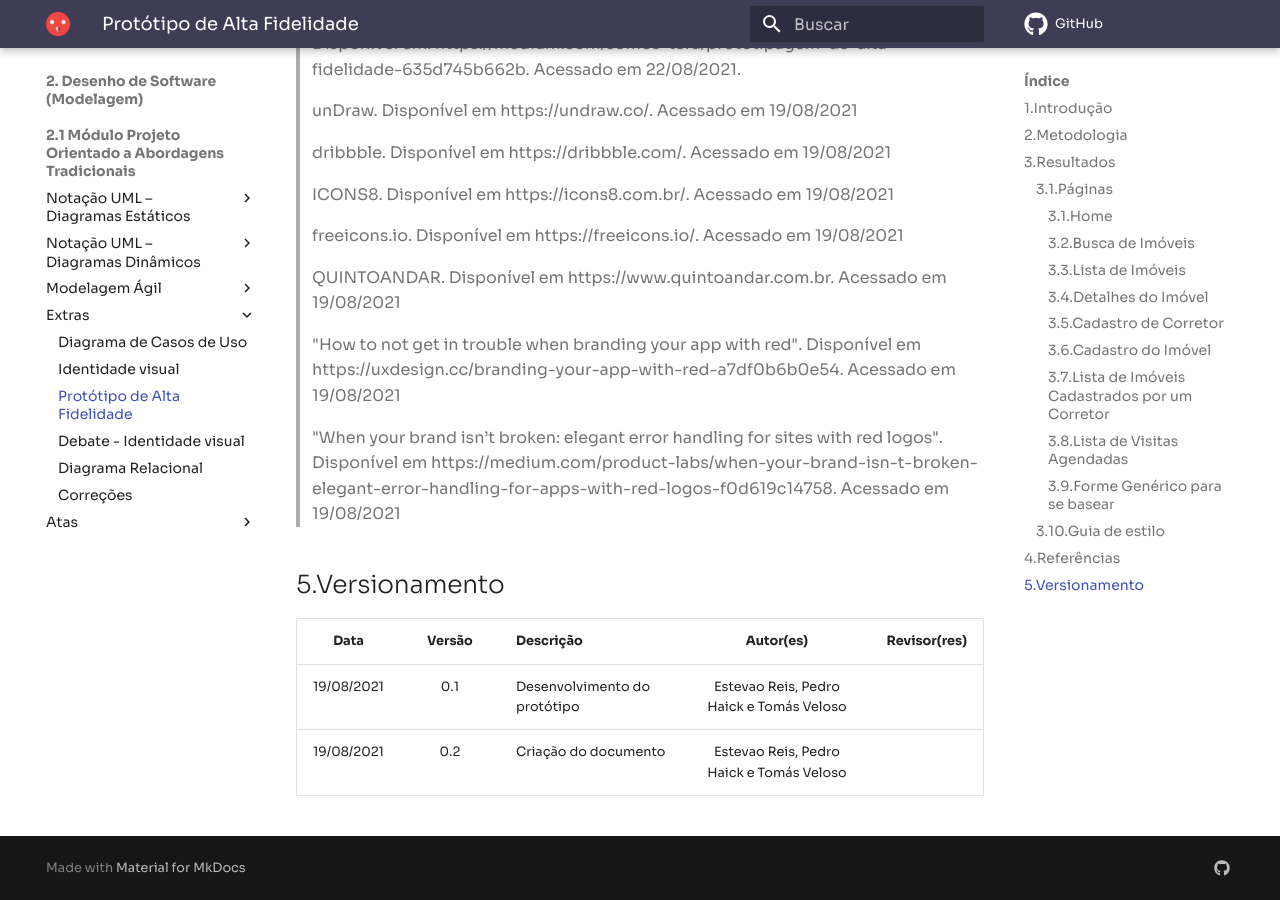
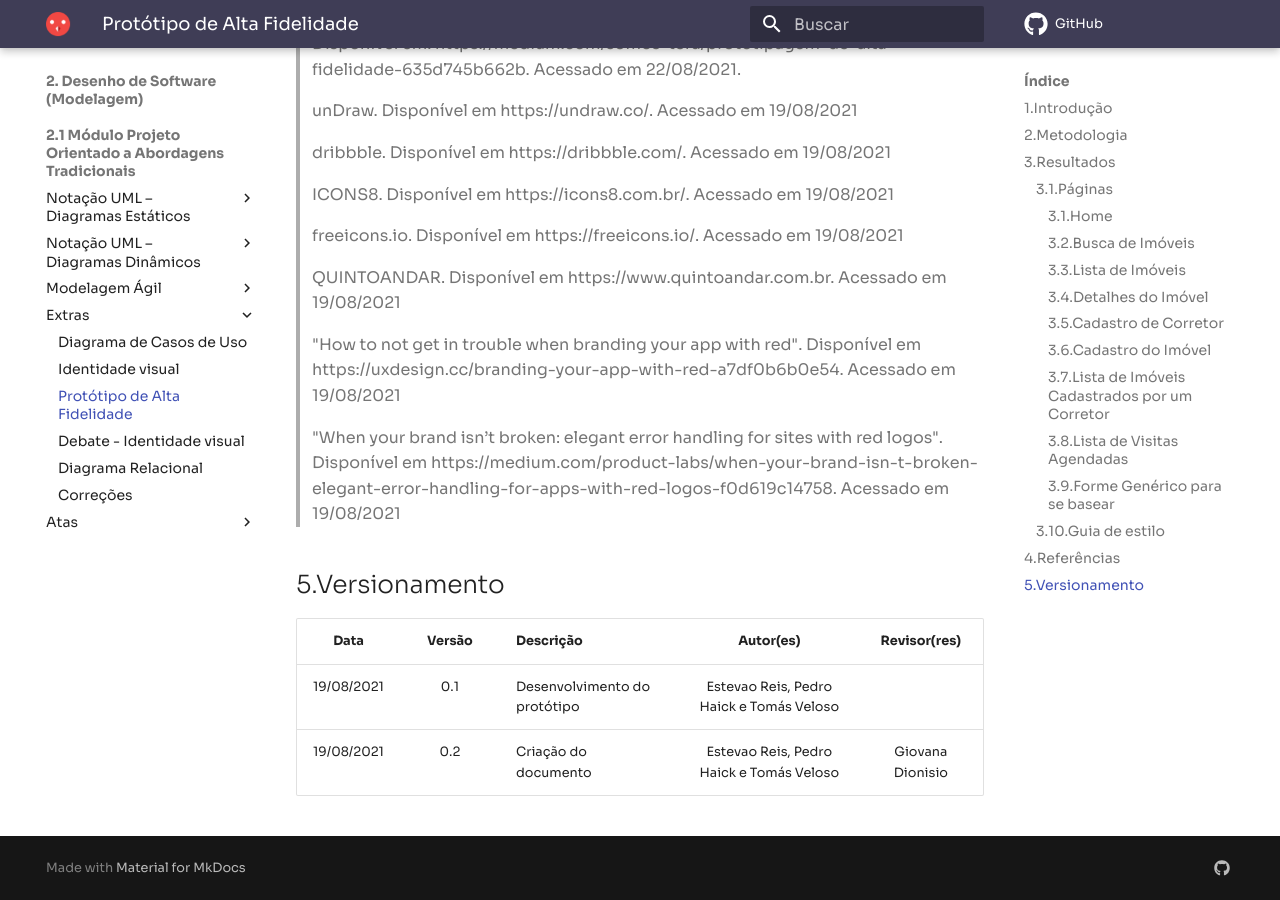
Before and after one commit to UnBArqDsw2021-1/2021.1_G04_Cardeal, an MkDocs documentation site: the page built from docs/modelagem/prototipo_alta.md, in a window 1280 px wide and 900 px high, scrolled down 7472 px. Built offline with MkDocs 1.6.1 and Material for MkDocs 9.7.7, drawn with Linux system fonts in a browser that asks for light colours; comment, search, counter and statistics services are not loaded.

Commit message:
adding review

```diff
--- a/docs/modelagem/prototipo_alta.md
+++ b/docs/modelagem/prototipo_alta.md
@@ -59,4 +59,4 @@ Esse foi o gia de estilo criado para nos basearmos no desenvolvimento da interfa
 | Data | Versão | Descrição | Autor(es) | Revisor(res)
 | :--: | :--: | -- | :--: | :--: |
 | 19/08/2021 | 0.1 | Desenvolvimento do protótipo |  Estevao Reis, Pedro Haick e Tomás Veloso| |
-| 19/08/2021 | 0.2 | Criação do documento |  Estevao Reis, Pedro Haick e Tomás Veloso| |
+| 19/08/2021 | 0.2 | Criação do documento |  Estevao Reis, Pedro Haick e Tomás Veloso| Giovana Dionisio |
```
